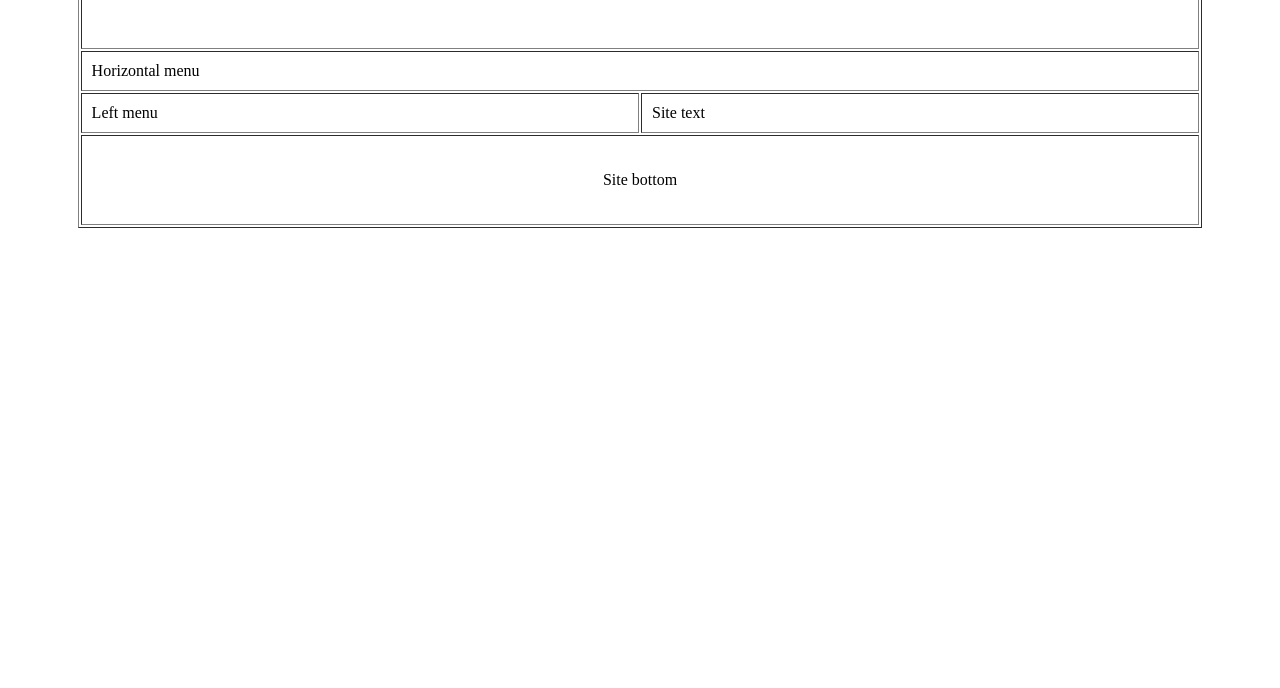
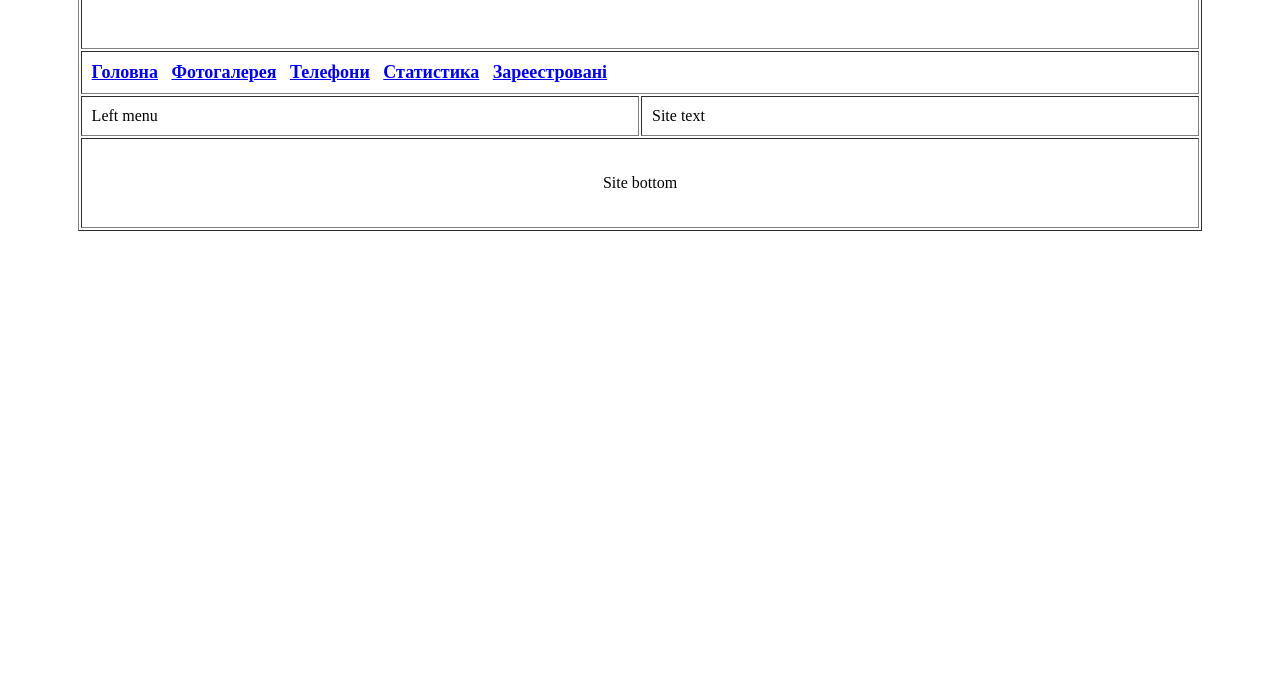
Before and after one commit to tkacib411/tkacib411.github.io, a plain HTML site: page index.html in a window 1280 px wide. Shown: the part 112-800 px from the top of the page. Drawn offline with Linux system fonts and the light colour scheme.

Commit message:
06 - horizontalne menu

```diff
--- a/index.html
+++ b/index.html
@@ -10,7 +10,15 @@
                 <td colspan="2" height="150" align="right"><font size="5"><h1>Сайт web-студії "Web-DECO"</h1></font></td>
             </tr>
             <tr>
-                <td colspan="2">Horizontal menu</td>
+                <td colspan="2">
+                    <font size="4"><b>
+                    <a href="#">Головна</a>&nbsp;&nbsp;
+                    <a href="#">Фотогалерея</a>&nbsp;&nbsp;
+                    <a href="#">Телефони</a>&nbsp;&nbsp;
+                    <a href="#">Статистика</a>&nbsp;&nbsp;
+                    <a href="#">Зареестровані</a>&nbsp;&nbsp;
+                    </b></font>
+                </td>
             </tr>
             <tr>
                 <td width="30%" align="top">Left menu</td>
```
